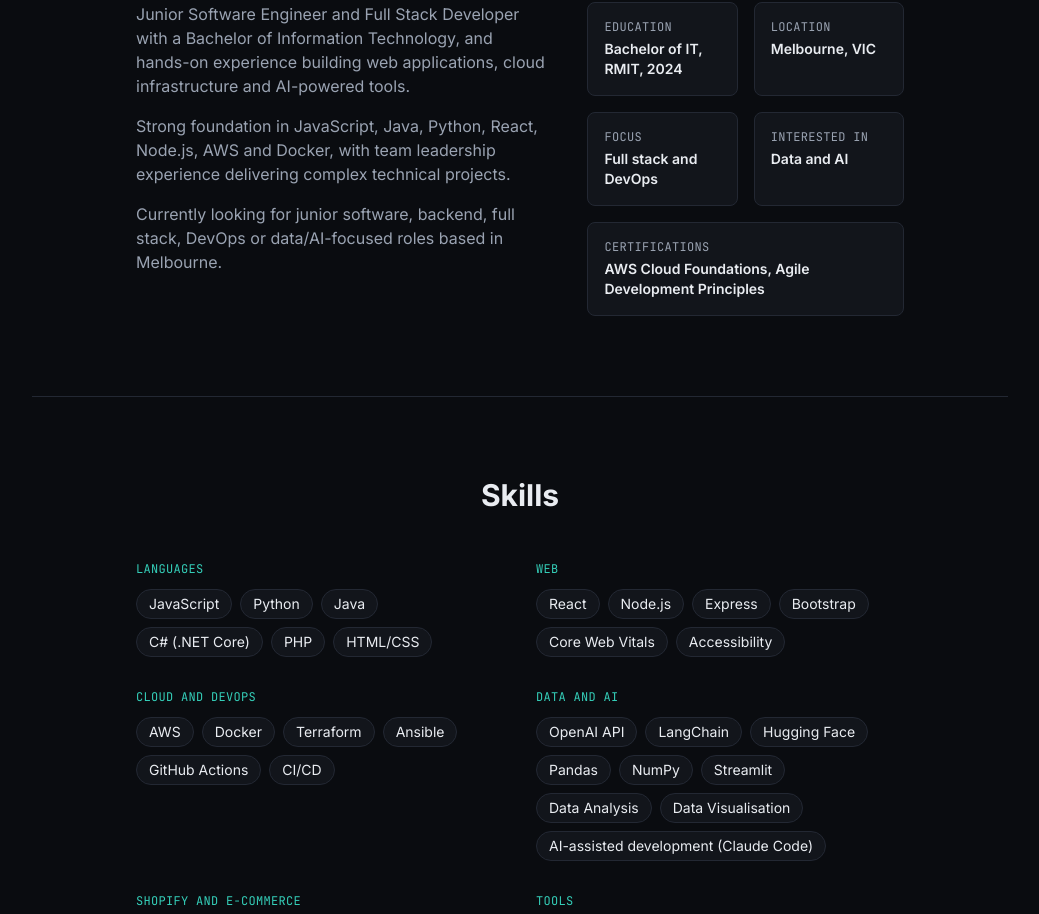
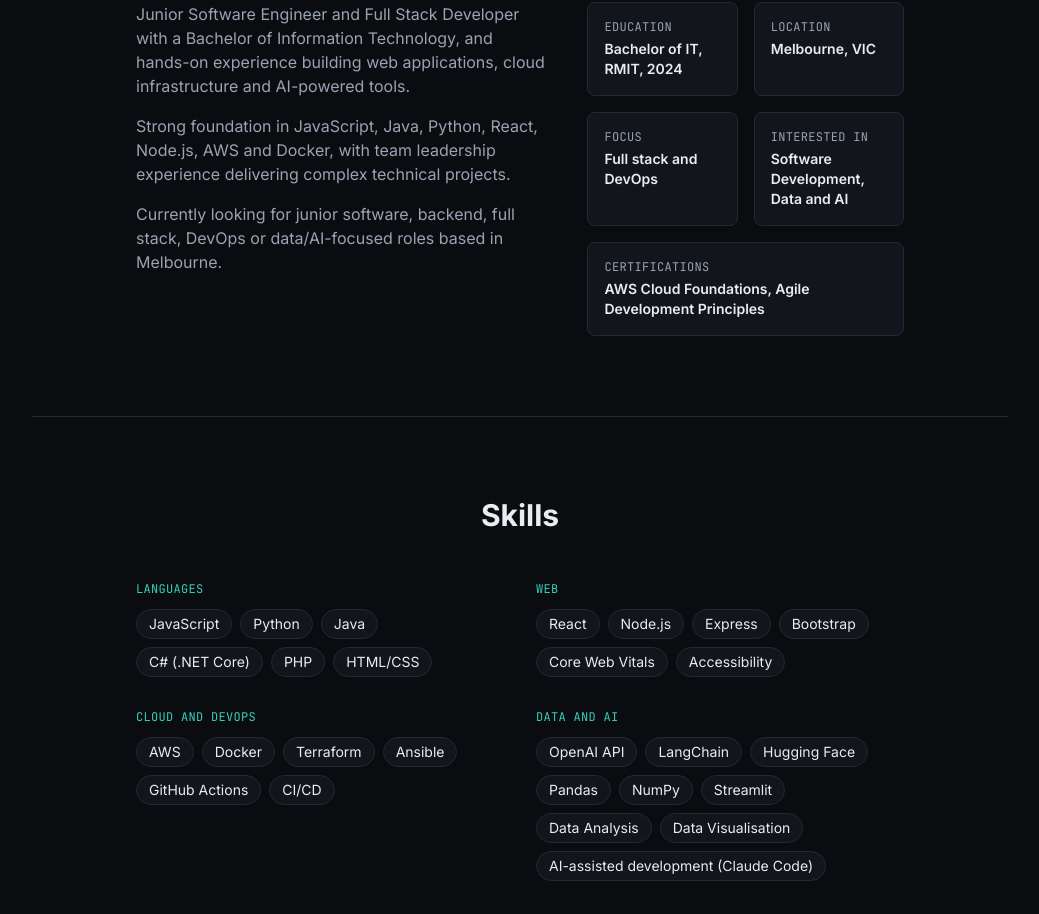
Before and after one commit to isaackozma/isaac-portfolio, a React (Vite) app: page / in a window 1280 px wide. Shown: the part 770-1684 px from the top of the page, without its empty margins (120-1159 px from the left). Built offline with nearby package versions, Linux system fonts and the light colour scheme.

Commit message:
Update About.jsx

```diff
--- a/src/components/About.jsx
+++ b/src/components/About.jsx
@@ -4,7 +4,7 @@ const FACTS = [
   { label: 'Education', value: 'Bachelor of IT, RMIT, 2024' },
   { label: 'Location', value: 'Melbourne, VIC' },
   { label: 'Focus', value: 'Full stack and DevOps' },
-  { label: 'Interested in', value: 'Data and AI' },
+  { label: 'Interested in', value: 'Software Development, Data and AI' },
   { label: 'Certifications', value: 'AWS Cloud Foundations, Agile Development Principles' },
 ];
 
```
